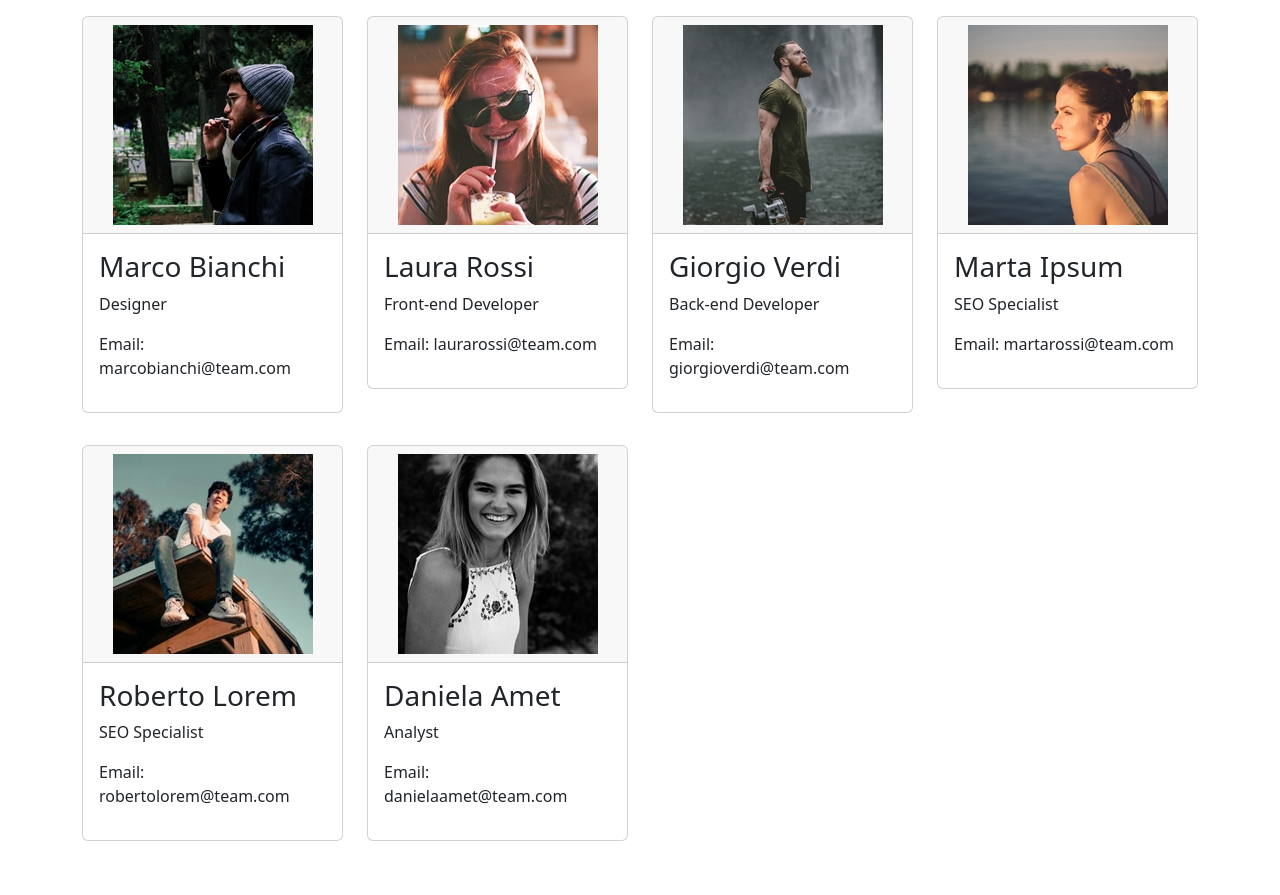
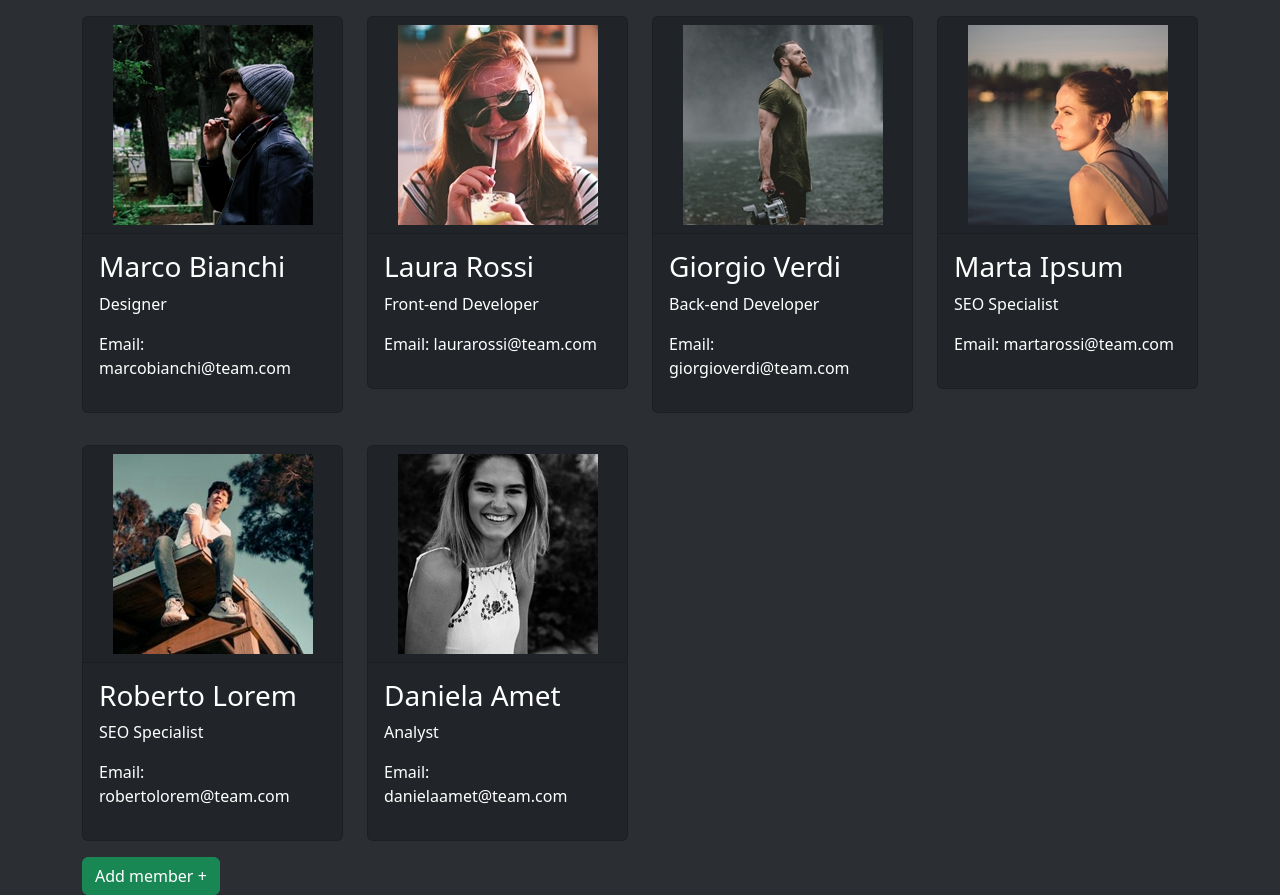
Before and after one commit to AlessandroSottosanti/js-our-team, a plain HTML site: page index.html in a window 1280 px wide. Before the commit the page ends 857 px from the top, so only its background shows below. Drawn offline with nearby package versions, Linux system fonts and the light colour scheme.

Commit message:
feat: style

```diff
--- a/index.html
+++ b/index.html
@@ -18,7 +18,7 @@
   <script defer src="./js/script.js"></script>
 </head>
 
-<body>
+<body class="cm_bg-grey">
   <div class="container">
 
     <div class="d-flex justify-content-center">
@@ -40,7 +40,9 @@
 
 
       </div>
+
     </div>
+    <a href="./form.html" class="btn btn-success">Add member +</a>
   </div>
 
 </body>
--- a/js/script.js
+++ b/js/script.js
@@ -48,7 +48,7 @@ for(i = 0; i < teamMembers.length; i++) {
   let curMemb = teamMembers[i];
   injectedHtml += `
          <div class="col-12 col-sm-6 col-md-4 col-lg-3 my-3 ">
-          <div class="card">
+          <div class="card bg-dark text-white">
             <div class="card-header d-flex justify-content-center">
              <img src="./${curMemb.img}" alt="${curMemb.img}">
             </div>
--- a/style.css
+++ b/style.css
@@ -1,3 +1,7 @@
 *{
     list-style: none;
 }
+
+.cm_bg-grey {
+    background-color:#212529f3;
+}
```
